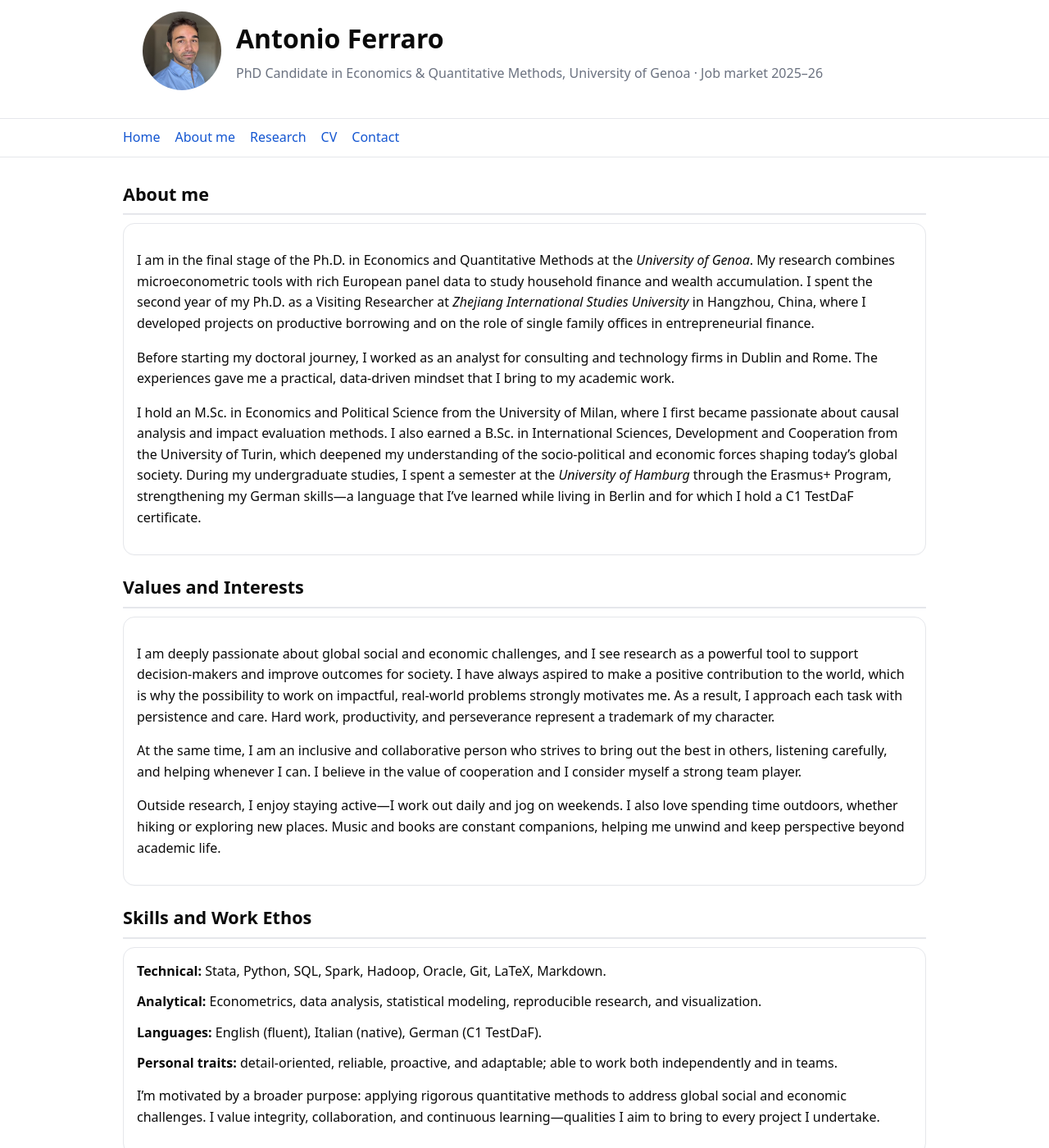
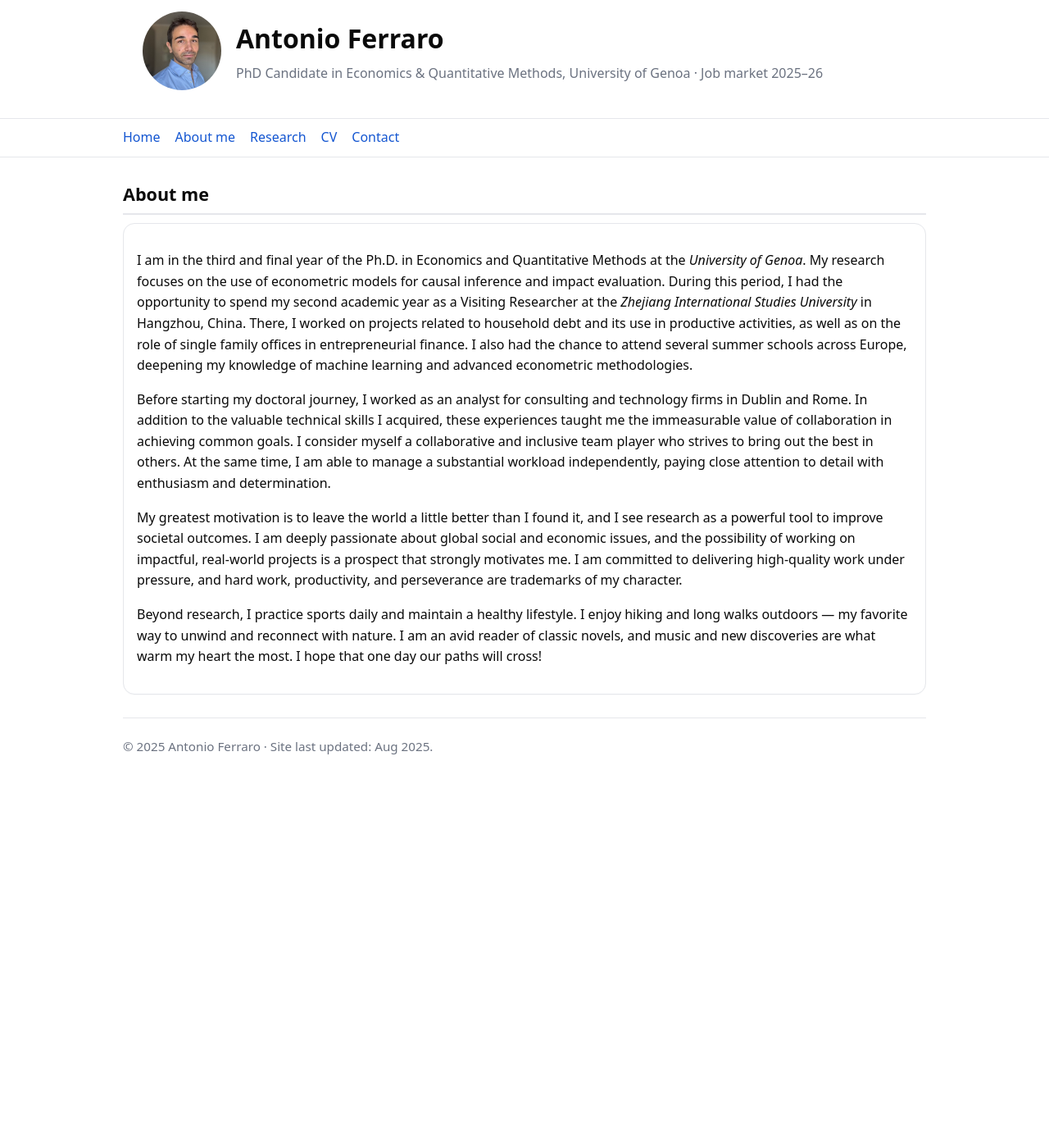
Before and after one commit to ferraroantonio/ferraroantonio.github.io, a Jekyll site: the page built from about.md, in a window 1280 px wide and 1400 px high. Shown: the whole window at 82% size. Built offline with Jekyll 4.4.1, drawn with Linux system fonts in a browser that asks for light colours.

Commit message:
Update about.md

```diff
--- a/about.md
+++ b/about.md
@@ -8,34 +8,12 @@ description: "More about Antonio Ferraro — background, research journey, and m
 <section id="about-full">
   <h2>About me</h2>
   <div class="card">
-    <p>I am in the final stage of the Ph.D. in Economics and Quantitative Methods at the <em>University of Genoa</em>.  My research combines microeconometric tools with rich European panel data to study household finance and wealth accumulation. I spent the second year of my Ph.D. as a Visiting Researcher at <em>Zhejiang International Studies University</em> in Hangzhou, China, where I developed projects on productive borrowing and on the role of single family offices in entrepreneurial finance.</p>
+    <p>I am in the third and final year of the Ph.D. in Economics and Quantitative Methods at the <em>University of Genoa</em>. My research focuses on the use of econometric models for causal inference and impact evaluation. During this period, I had the opportunity to spend my second academic year as a Visiting Researcher at the <em>Zhejiang International Studies University</em> in Hangzhou, China. There, I worked on projects related to household debt and its use in productive activities, as well as on the role of single family offices in entrepreneurial finance. I also had the chance to attend several summer schools across Europe, deepening my knowledge of machine learning and advanced econometric methodologies.</p>
 
-    <p>Before starting my doctoral journey, I worked as an analyst for consulting and technology firms in Dublin and Rome. The experiences gave me a practical, data-driven mindset that I bring to my academic work.</p>
+    <p>Before starting my doctoral journey, I worked as an analyst for consulting and technology firms in Dublin and Rome. In addition to the valuable technical skills I acquired, these experiences taught me the immeasurable value of collaboration in achieving common goals. I consider myself a collaborative and inclusive team player who strives to bring out the best in others. At the same time, I am able to manage a substantial workload independently, paying close attention to detail with enthusiasm and determination.</p>
 
-    <p>I hold an M.Sc. in Economics and Political Science from the University of Milan, where I first became passionate about causal analysis and impact evaluation methods. I also earned a B.Sc. in International Sciences, Development and Cooperation from the University of Turin, which deepened my understanding of the socio-political and economic forces shaping today’s global society. During my undergraduate studies, I spent a semester at the <em>University of Hamburg</em> through the Erasmus+ Program, strengthening my German skills—a language that I’ve learned while living in Berlin and for which I hold a C1 TestDaF certificate.</p>
+    <p>My greatest motivation is to leave the world a little better than I found it, and I see research as a powerful tool to improve societal outcomes. I am deeply passionate about global social and economic issues, and the possibility of working on impactful, real-world projects is a prospect that strongly motivates me. I am committed to delivering high-quality work under pressure, and hard work, productivity, and perseverance are trademarks of my character.</p>
+
+    <p>Beyond research, I practice sports daily and maintain a healthy lifestyle. I enjoy hiking and long walks outdoors — my favorite way to unwind and reconnect with nature. I am an avid reader of classic novels, and music and new discoveries are what warm my heart the most. I hope that one day our paths will cross!</p>
   </div>
 </section>
-
-<section id="values" style="margin-top:22px;">
-  <h2>Values and Interests</h2>
-  <div class="card">
-    <p>I am deeply passionate about global social and economic challenges, and I see research as a powerful tool to support decision-makers and improve outcomes for society. I have always aspired to make a positive contribution to the world, which is why the possibility to work on impactful, real-world problems strongly motivates me. As a result, I approach each task with persistence and care. Hard work, productivity, and perseverance represent a trademark of my character.</p>
-
-    <p>At the same time, I am an inclusive and collaborative person who strives to bring out the best in others, listening carefully, and helping whenever I can. I believe in the value of cooperation and I consider myself a strong team player.</p>
-
-    <p>Outside research, I enjoy staying active—I work out daily and jog on weekends. I also love spending time outdoors, whether hiking or exploring new places. Music and books are constant companions, helping me unwind and keep perspective beyond academic life.</p>
-  </div>
-</section>
-
-<section id="skills" style="margin-top:22px;">
-  <h2>Skills and Work Ethos</h2>
-  <div class="card">
-    <ul class="plain">
-      <li class="item"><strong>Technical:</strong> Stata, Python, SQL, Spark, Hadoop, Oracle, Git, LaTeX, Markdown.</li>
-      <li class="item"><strong>Analytical:</strong> Econometrics, data analysis, statistical modeling, reproducible research, and visualization.</li>
-      <li class="item"><strong>Languages:</strong> English (fluent), Italian (native), German (C1 TestDaF).</li>
-      <li class="item"><strong>Personal traits:</strong> detail-oriented, reliable, proactive, and adaptable; able to work both independently and in teams.</li>
-    </ul>
-    <p style="margin-top:14px;">I’m motivated by a broader purpose: applying rigorous quantitative methods to address global social and economic challenges. I value integrity, collaboration, and continuous learning—qualities I aim to bring to every project I undertake.</p>
-  </div>
-</section>
```
